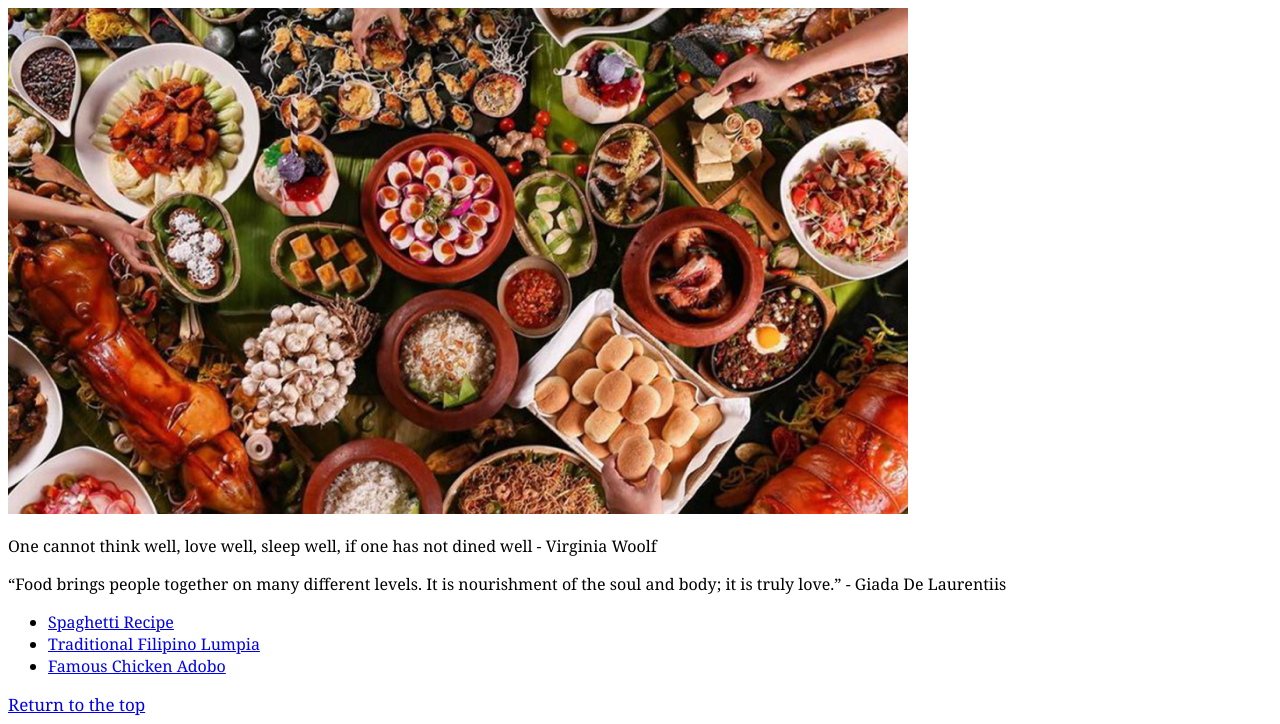
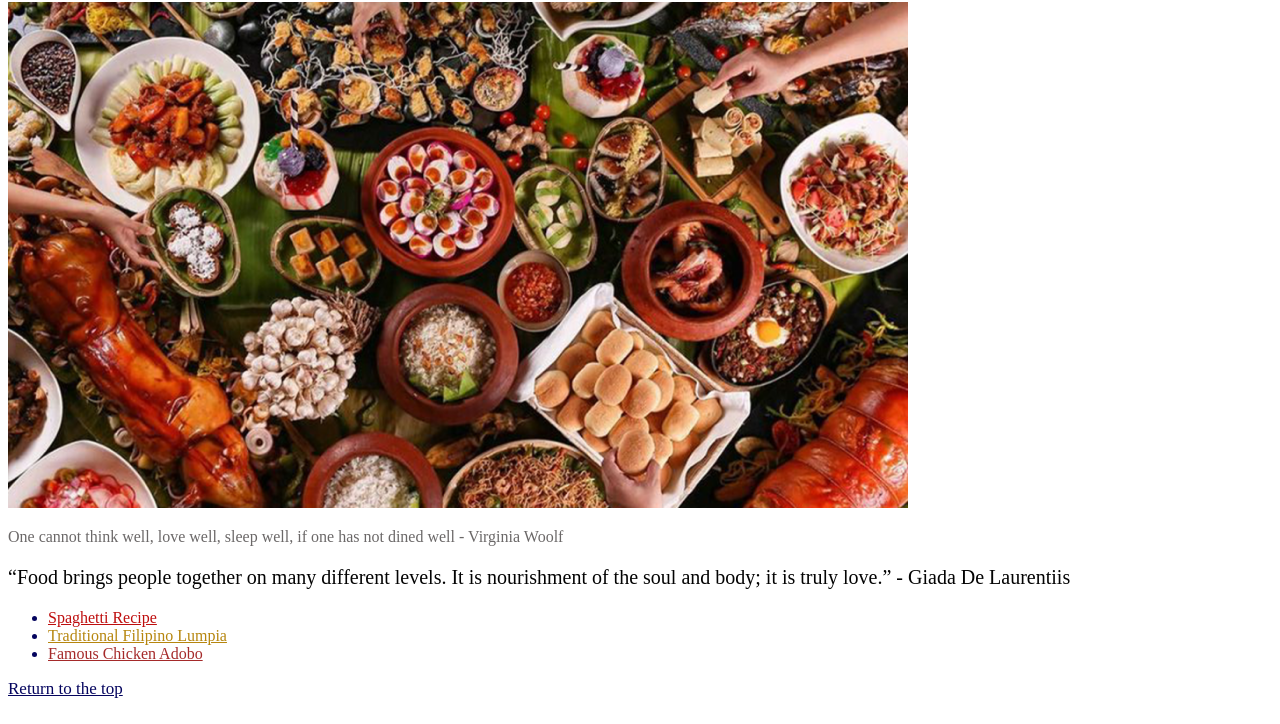
Before and after one commit to janrae-l/odin-recipes, a plain HTML site: page index.html in a window 1280 px wide. Shown: the part 78-802 px from the top of the page. Drawn offline with Linux system fonts and the light colour scheme.

Commit message:
Add styles for HTML elements

```diff
--- a/styles.css
+++ b/styles.css
@@ -1,22 +1,40 @@
-body {
-    font-family: Georgia, 'Times New Roman', Times, serif;
+* {
+    color: rgb(4, 4, 94);
+    font-family: "Brush Script MT", "Lucida Handwriting";
+}
+
+.container .first-para {
+    color: rgb(3, 3, 3);
+    font-size: 20px;
 }
 
 h1 {
-    font-family: Georgia, 'Times New Roman', Times, serif;
     text-align: center;
 }
 
 .photo {
     height: auto;
     width: 900px;
-
 }
 
 .caption {
+    color: rgb(107, 104, 104);
     font-size: 16px;
 }
 
+.spaghetti-link {
+    color: rgb(190, 14, 14);
+}
+
+.lumpia-link {
+    color: rgb(182, 134, 14);
+}
+
+.chicken-adobo-link {
+    color: brown;
+}
+
 .back-top {
+    color: rgb(4, 4, 94);
     font-size: 17px;
 }
```
